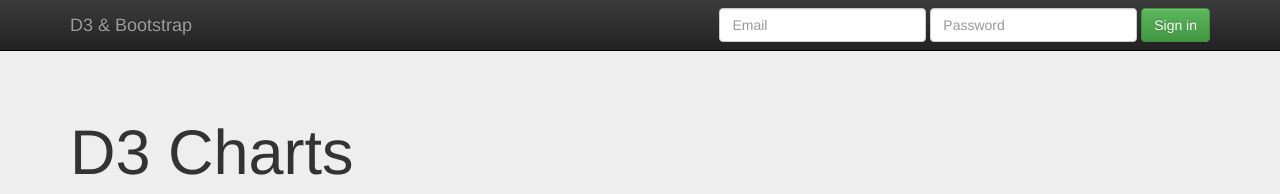
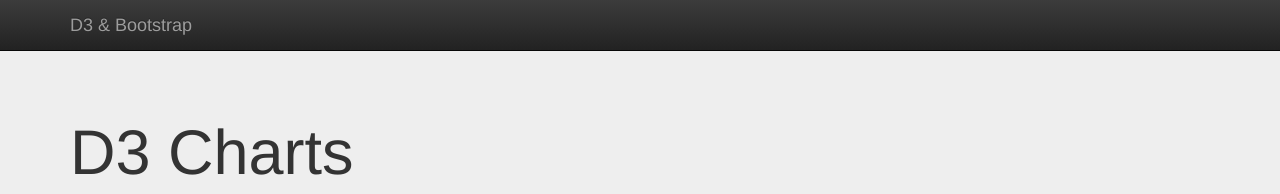
Before and after one commit to Stevo5o/Bootstrap-D3-Netbeans, a plain HTML site: page public_html/index.html in a window 1280 px wide. Shown: the top 194 px of the page. Drawn offline with nearby package versions, Linux system fonts and the light colour scheme.

Commit message:
customise

```diff
--- a/public_html/index.html
+++ b/public_html/index.html
@@ -30,25 +30,8 @@
     <nav class="navbar navbar-inverse navbar-fixed-top" role="navigation">
       <div class="container">
         <div class="navbar-header">
-          <button type="button" class="navbar-toggle collapsed" data-toggle="collapse" data-target="#navbar" aria-expanded="false" aria-controls="navbar">
-            <span class="sr-only">Toggle navigation</span>
-            <span class="icon-bar"></span>
-            <span class="icon-bar"></span>
-            <span class="icon-bar"></span>
-          </button>
           <a class="navbar-brand" href="#">D3 &amp; Bootstrap</a>
         </div>
-        <div id="navbar" class="navbar-collapse collapse">
-          <form class="navbar-form navbar-right" role="form">
-            <div class="form-group">
-              <input type="text" placeholder="Email" class="form-control">
-            </div>
-            <div class="form-group">
-              <input type="password" placeholder="Password" class="form-control">
-            </div>
-            <button type="submit" class="btn btn-success">Sign in</button>
-          </form>
-        </div><!--/.navbar-collapse -->
       </div>
     </nav>
 
```
